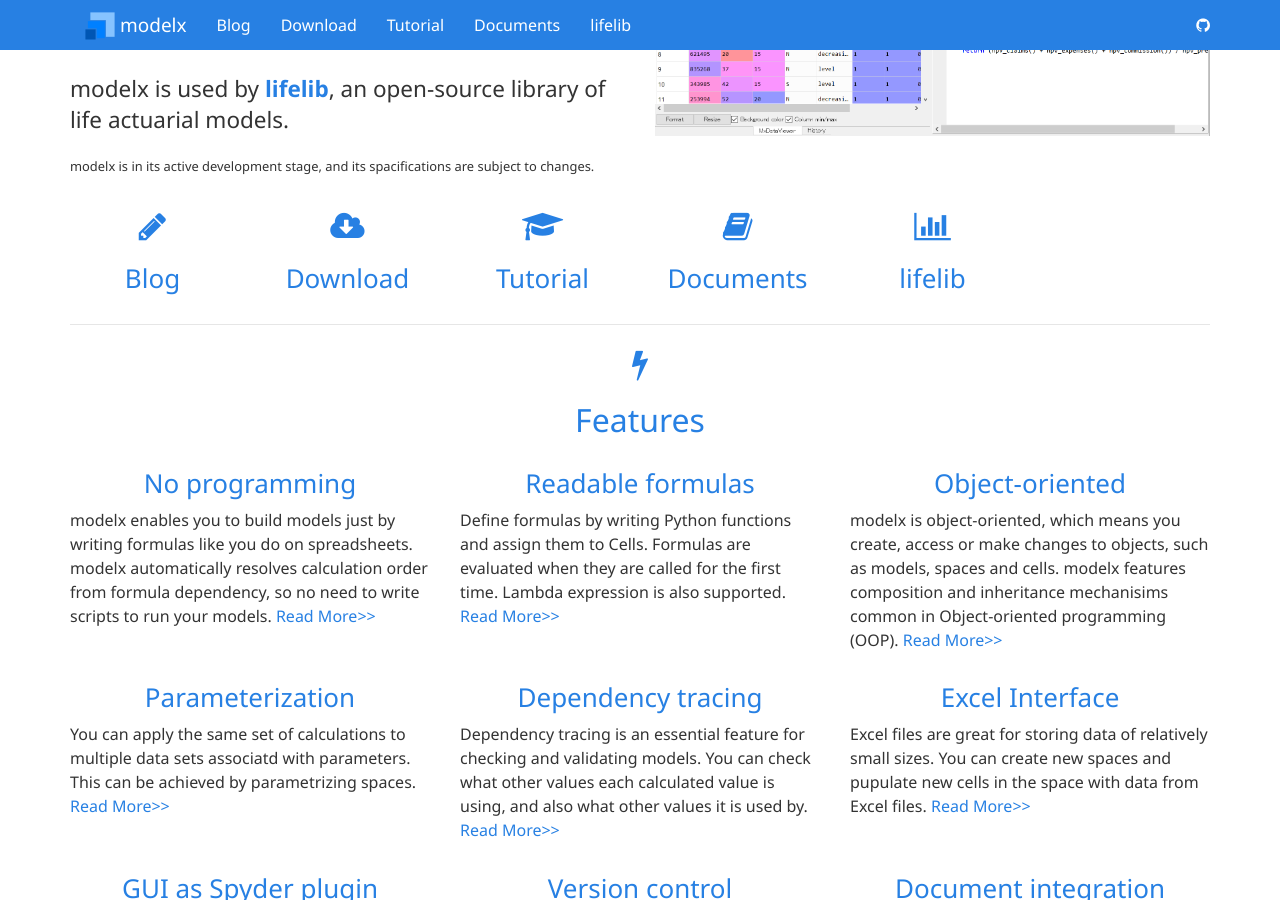
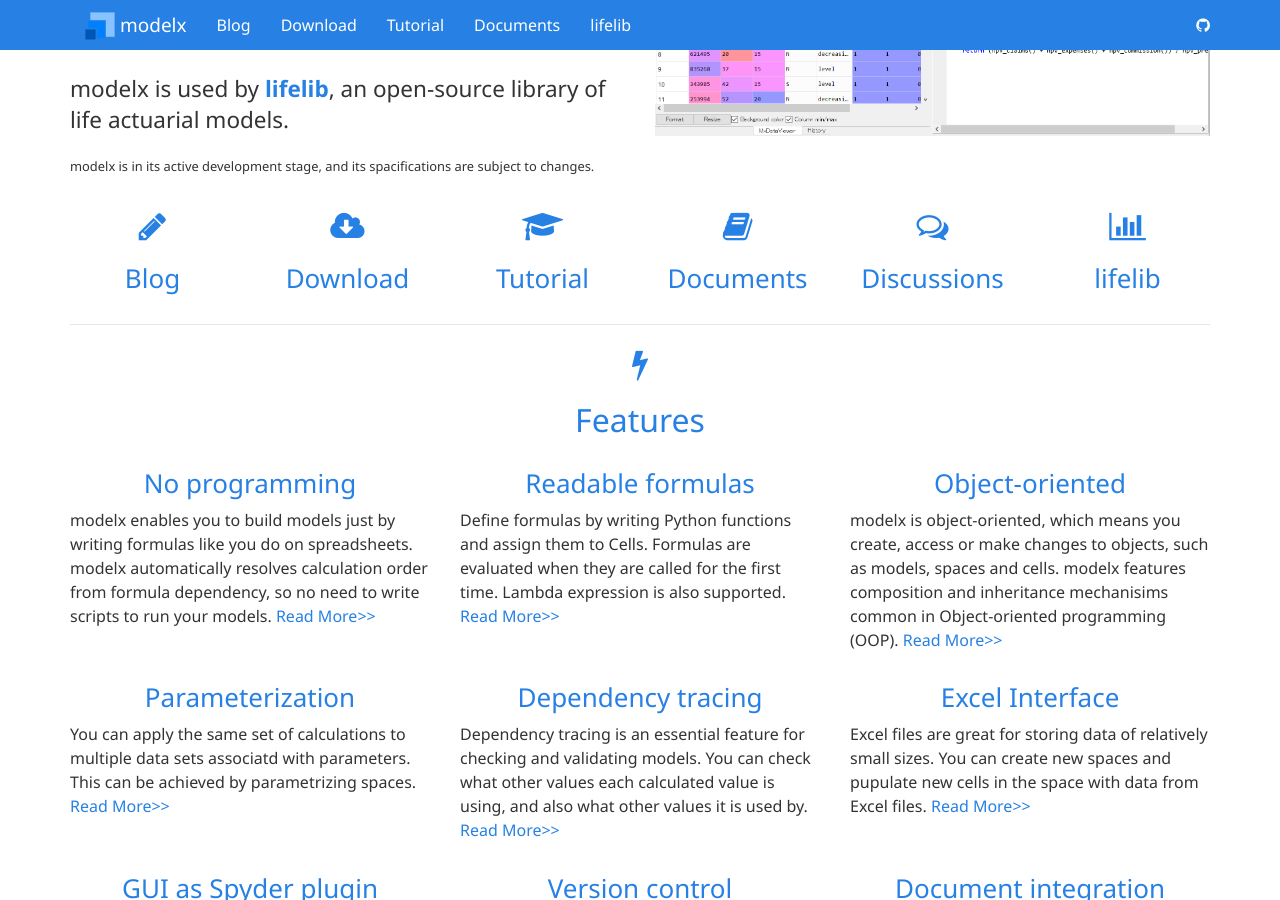
Before and after one commit to fumitoh/modelx-site, a Jekyll site: the page built from index.html, in a window 1280 px wide and 900 px high, scrolled down 401 px. Built offline with Jekyll 4.4.1, drawn with Linux system fonts in a browser that asks for light colours.

Commit message:
Add link to Discussions

```diff
--- a/index.html
+++ b/index.html
@@ -53,6 +53,10 @@
             <h3 class="text-center"><a href="https://docs.modelx.io">Documents</a></h3>
         </div>
         <div class="col-sm-2">
+            <h2 class="text-center"><a href="https://github.com/fumitoh/modelx/discussions"><i class="fa fa-comments-o" aria-hidden="true"></i></a></h2>
+            <h3 class="text-center"><a href="https://github.com/fumitoh/modelx/discussions">Discussions</a></h3>
+        </div>
+        <div class="col-sm-2">
             <h2 class="text-center"><a href="https://lifelib.io"><i class="fa fa-bar-chart" aria-hidden="true"></i></a></h2>
             <h3 class="text-center"><a href="https://lifelib.io">lifelib</a></h3>
         </div>
```
